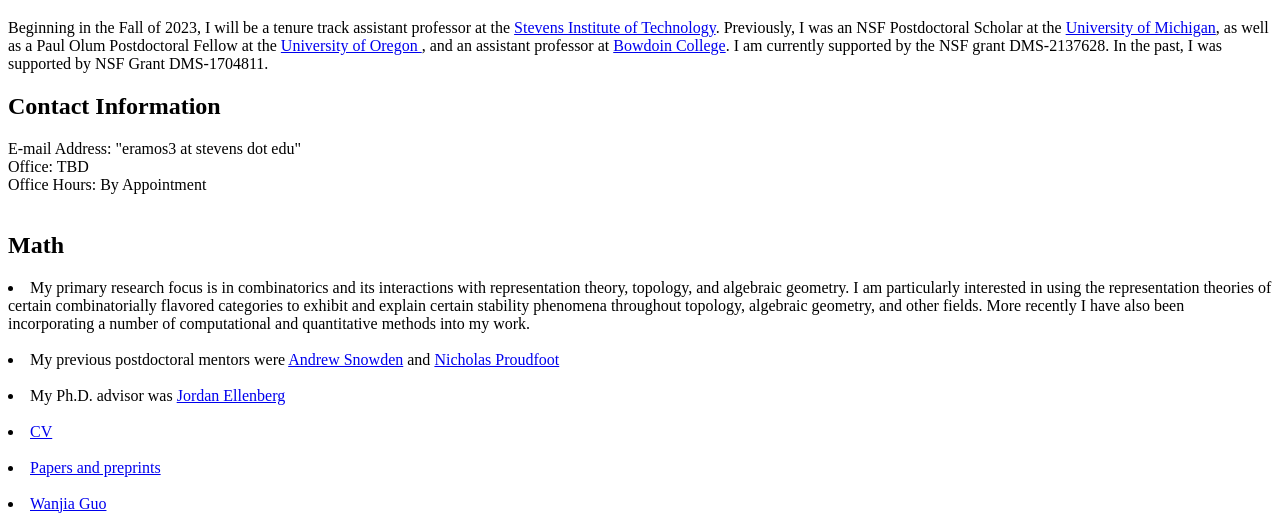
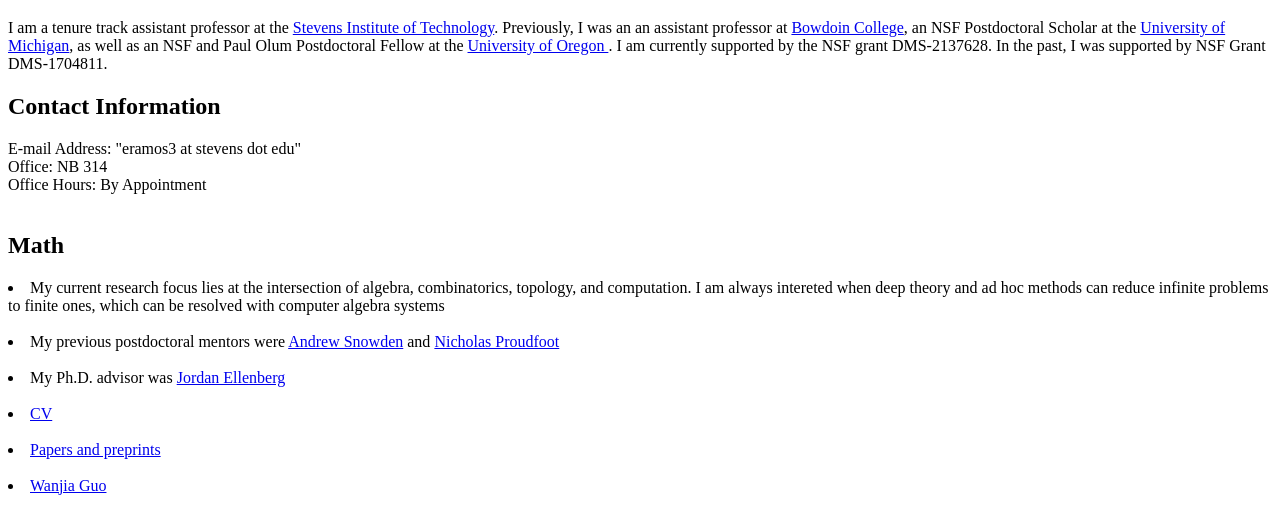
Before and after one commit to ericgramos/ericgramos.github.io, a plain HTML site: page index.html in a window 1280 px wide. Shown: the part 373-894 px from the top of the page. Drawn offline with Linux system fonts and the light colour scheme.

Commit message:
next next

```diff
--- a/index.html
+++ b/index.html
@@ -19,7 +19,7 @@
 
 <h1 class="my_name">Eric Ramos (He/Him)</h1>
 
-Beginning in the Fall of 2023, I will be a tenure track assistant professor at the <a href = "https://www.stevens.edu/school-engineering-science/departments/mathematical-sciences"> Stevens Institute of Technology</a>. Previously, I was an NSF Postdoctoral Scholar at the <a href = "http://lsa.umich.edu/math">University of Michigan</a>, as well as a Paul Olum Postdoctoral Fellow at the <a href = "https://math.uoregon.edu/">University of Oregon </a>, and an assistant professor at <a href = "https://www.bowdoin.edu/math"> Bowdoin College</a>. I am currently supported by the NSF grant DMS-2137628. In the past, I was supported by NSF Grant DMS-1704811.
+I am a tenure track assistant professor at the <a href = "https://www.stevens.edu/school-engineering-science/departments/mathematical-sciences"> Stevens Institute of Technology</a>. Previously, I was an an assistant professor at <a href = "https://www.bowdoin.edu/math"> Bowdoin College</a>, an NSF Postdoctoral Scholar at the <a href = "http://lsa.umich.edu/math">University of Michigan</a>, as well as an NSF and Paul Olum Postdoctoral Fellow at the <a href = "https://math.uoregon.edu/">University of Oregon </a>. I am currently supported by the NSF grant DMS-2137628. In the past, I was supported by NSF Grant DMS-1704811.
 
 
 <div class="contact_info">
@@ -27,7 +27,7 @@
   <h2>Contact Information</h2>
 
   E-mail Address: "eramos3 at stevens dot edu"<br />
-  Office: TBD <br />
+  Office: NB 314 <br />
   Office Hours: By Appointment <br />
 
   <br>
@@ -47,7 +47,7 @@
 <h2>Math</h2>
 
 
-<li>My primary research focus is in combinatorics and its interactions with representation theory, topology, and algebraic geometry. I am particularly interested in using the representation theories of certain combinatorially flavored categories to exhibit and explain certain stability phenomena throughout topology, algebraic geometry, and other fields. More recently I have also been incorporating a number of computational and quantitative methods into my work.</li>
+<li>My current research focus lies at the intersection of algebra, combinatorics, topology, and computation. I am always intereted when deep theory and ad hoc methods can reduce infinite problems to finite ones, which can be resolved with computer algebra systems</li>
 <br>
 
 <li> My previous postdoctoral mentors were <a href = "http://www-personal.umich.edu/~asnowden/">Andrew Snowden</a> and <a href = "http://pages.uoregon.edu/njp/">Nicholas Proudfoot</a></li></li>
```
